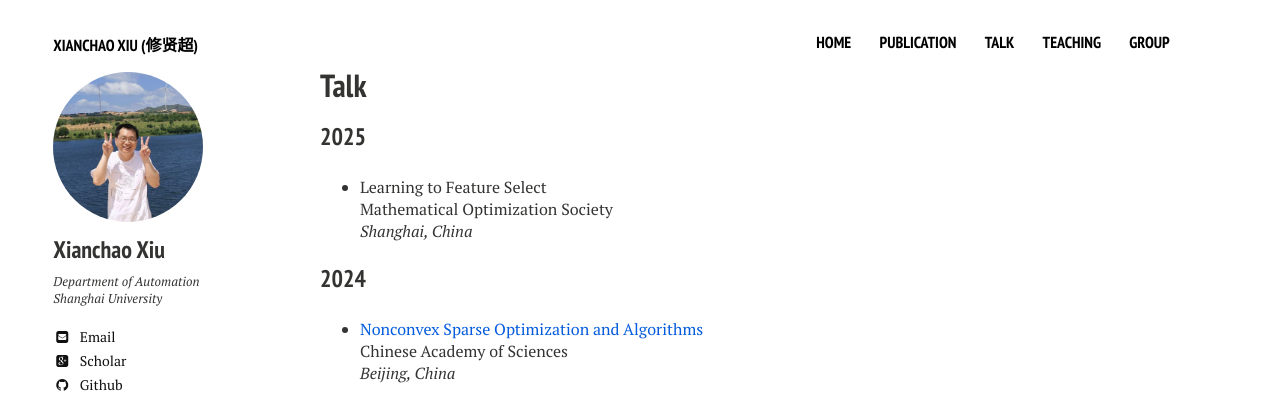
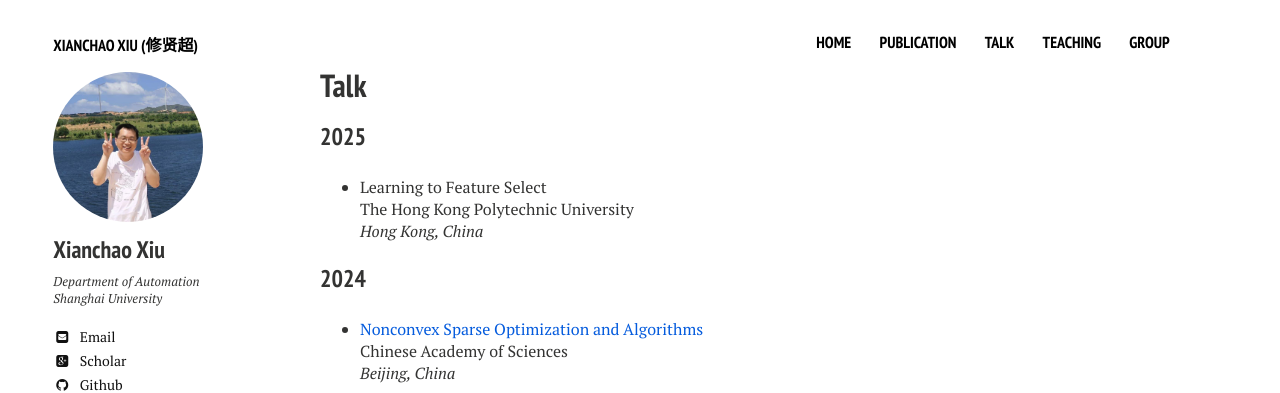
Before and after one commit to xianchaoxiu/xianchaoxiu.github.io, a Jekyll site: the page built from talk/index.md, in a window 1280 px wide. Shown: the top 393 px of the page. Built offline with Jekyll 4.4.1, drawn with Linux system fonts in a browser that asks for light colours; nearby versions of some CDN libraries.

Commit message:
Update index.md

```diff
--- a/talk/index.md
+++ b/talk/index.md
@@ -11,8 +11,8 @@ share: false
 
 ### 2025
 * Learning to Feature Select <br>
-Mathematical Optimization Society <br>
-<i>Shanghai, China</i><br>
+The Hong Kong Polytechnic University <br>
+<i>Hong Kong, China</i><br>
 
 
 ### 2024
```
